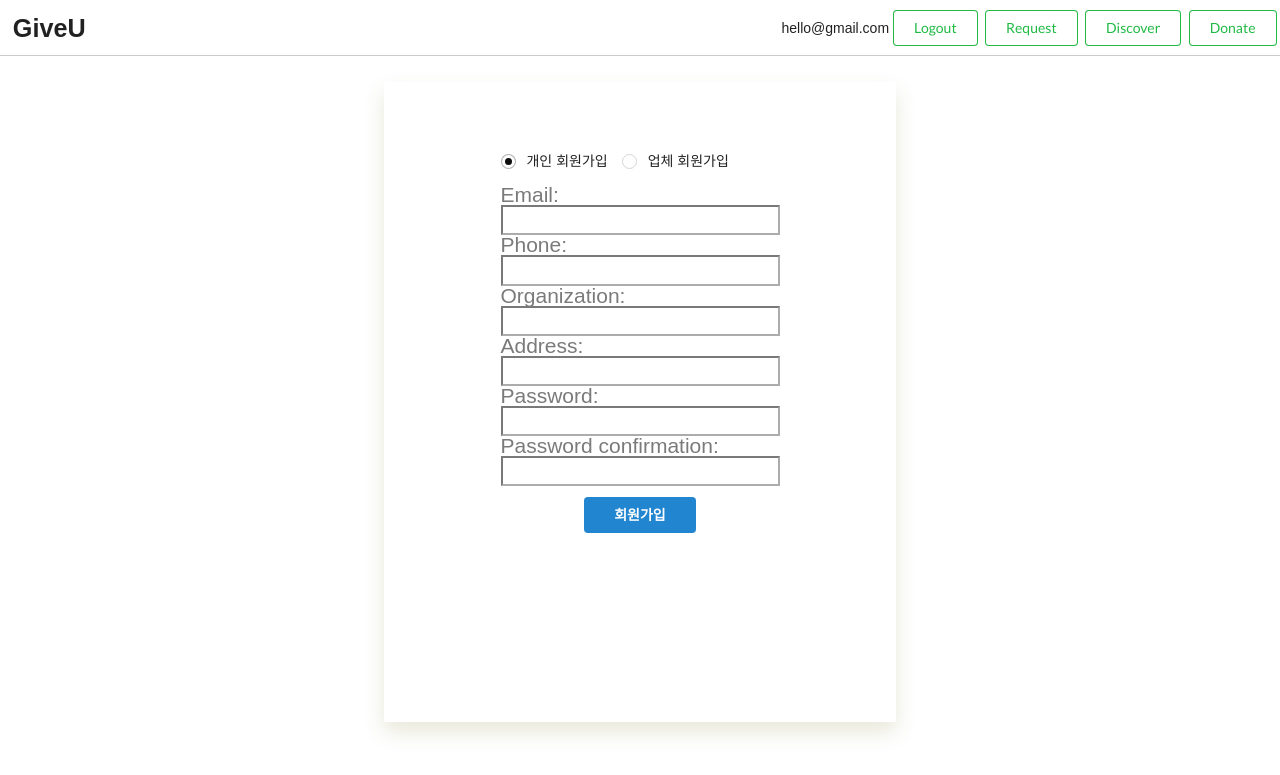
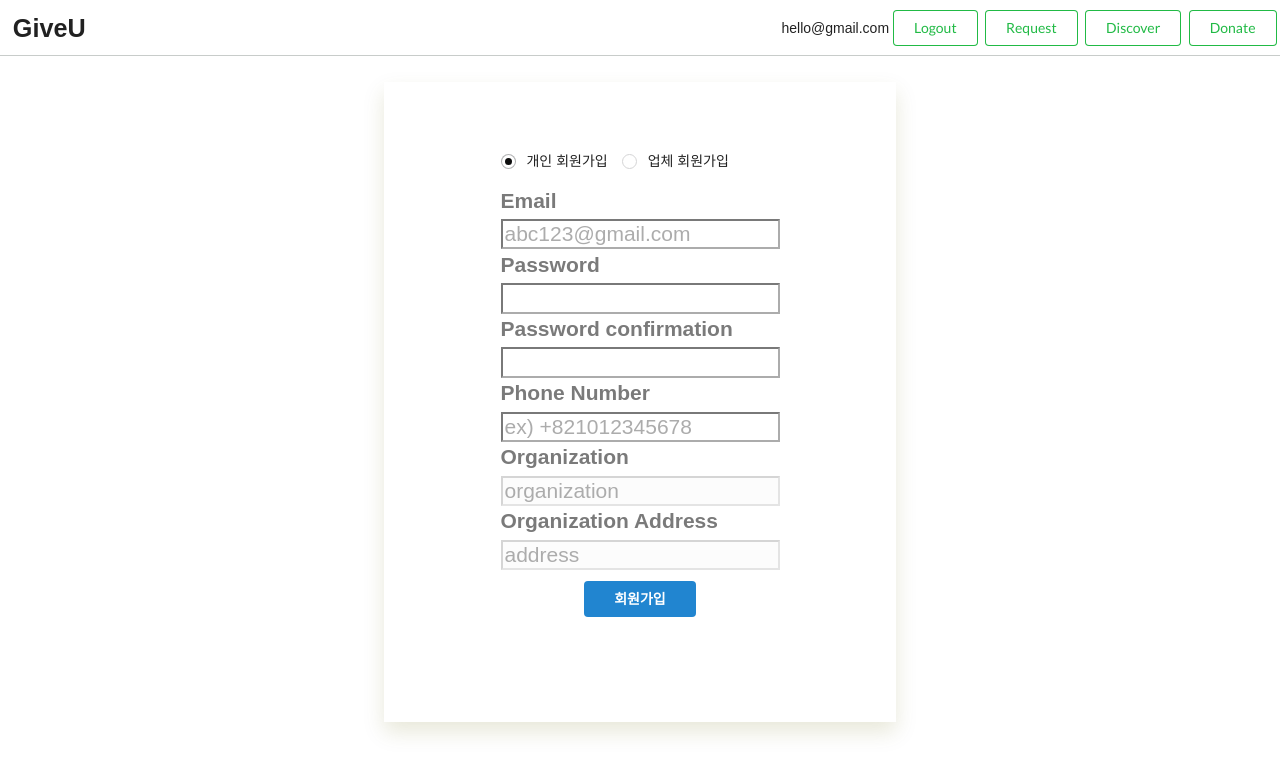
Before and after one commit to Yoon6/Giveu, a Django app: page /user/signup/ in a window 1280 px wide. Shown: the top 775 px of the page. Run offline with Django 3.2, Linux system fonts and the light colour scheme; a user stored in the database is signed in; some libraries are stand-ins or nearby versions; some web fonts are replaced.

Commit message:
basic signup, login, logout 2
### 해야되는 것
1. organization, address입력안하면 기본값으로
2. 업체, 일반 회원 따로 분류하기
3. 채택은 업체만
4. 펀딩 1번만

```diff
--- a/funding/templates/base.html
+++ b/funding/templates/base.html
@@ -20,7 +20,7 @@
         <b class="logo" onclick="location.href='{% url "funding_list" %}';" style="cursor: pointer">GiveU</b>
         <div>
             {% if user.is_authenticated %}
-                <span>{{user.email}}</span>
+                <span>{{user.email}}&nbsp;&nbsp;</span>
                 <button class="ui positive basic button" onclick="location.href='{% url "logout" %}';">Logout</button>
             {% else %}
                 <button class="ui positive basic button" onclick="location.href='{% url "login" %}';">Login</button>
--- a/funding/urls.py
+++ b/funding/urls.py
@@ -8,7 +8,5 @@ urlpatterns = [
     path('<int:funding_id>/', views.funding_detail, name="funding_detail"),
     path('<int:funding_id>/update/', views.funding_update, name="funding_update"),
     path('<int:funding_id>/delete/', views.funding_delete, name="funding_delete"),
-    # path('/login', views.login, name="login"),
-    # path('/signup', views.signUp, name="signUp"),
     path('fundingCounter/', views.funding_counter, name="count"), # funding_counter 함수 실행용
 ]
--- a/user/forms.py
+++ b/user/forms.py
@@ -13,6 +13,23 @@ class UserCreationForm(forms.ModelForm):
         model = User
         fields = ('email', 'phone', 'organization', 'address')
 
+        widgets = {
+            'email': forms.TextInput(attrs={'placeholder':'abc123@gmail.com'}),
+            'phone': forms.TextInput(attrs={'placeholder':'ex) +821012345678'}),
+            'organization': forms.TextInput(attrs={'placeholder':'organization', 'disabled':True}),
+            'address': forms.TextInput(attrs={'placeholder':'address', 'disabled':True}),
+            'password1': forms.TextInput(attrs={'placeholder':'password'}),
+            'password2': forms.TextInput(attrs={'placeholder':'confirm password'}),
+        }
+        labels = {
+            'email': 'Email',
+            'phone': 'Phone Number',
+            'organization': 'Organization',
+            'address': 'Organization Address',
+            'password1': 'Password',
+            'password1': 'Comfirm Password',
+        }
+
     def clean_password2(self):
         password1 = self.cleaned_data.get("password1")
         password2 = self.cleaned_data.get("password2")
@@ -27,6 +44,10 @@ class UserCreationForm(forms.ModelForm):
             user.save()
         return user
 
+    def __init__(self, *args, **kwargs):
+        kwargs.setdefault('label_suffix', '')
+        super(UserCreationForm, self).__init__(*args, **kwargs)
+
 
 class UserChangeForm(forms.ModelForm):
     password = ReadOnlyPasswordHashField()
--- a/user/templates/signup1.html
+++ b/user/templates/signup1.html
@@ -12,13 +12,13 @@
     <script src="{% static 'semantic/semantic.js' %}"></script>
     <script>
         function check(num){
-            // if(Number(num) ===1){
-            //     document.getElementsByName('community')[0].disabled=true;
-            //     document.getElementsByName('communityAddress')[0].disabled=true;
-            // }else{
-            //     document.getElementsByName('community')[0].disabled=false;
-            //     document.getElementsByName('communityAddress')[0].disabled=false;
-            // }
+            if(Number(num) ===1){
+                document.getElementsByName('organization')[0].disabled=true;
+                document.getElementsByName('address')[0].disabled=true;
+            }else{
+                document.getElementsByName('organization')[0].disabled=false;
+                document.getElementsByName('address')[0].disabled=false;
+            }
         }
     </script>
     <link rel="stylesheet" type="text/css" href="{% static 'style/header.css' %}">
@@ -59,22 +59,24 @@
                 </div>
             </div>
             <div class="signup-box">
-                <!-- <div>
-                    <b class="signup-info">이메일</b><input type="text" name="email" placeholder="ex) 1234@gmail.com"/>
+                <div>
+                    <b class="signup-info">{{form.email.label_tag}}</b>{{form.email}}
                 </div>
                 <div>
-                    <b class="signup-info">비밀번호</b><input type="text" name="password" placeholder="password"/>
+                    <b class="signup-info">{{form.password1.label_tag}}</b>{{form.password1}}
                 </div>
                 <div>
-                    <b class="signup-info">휴대폰 번호</b><input type="text" name="phone" placeholder="ex) 01012345678"/>
+                    <b class="signup-info">{{form.password2.label_tag}}</b>{{form.password2}}
                 </div>
                 <div>
-                    <b class="signup-info">소속 단체명</b><input type="text" name="community" placeholder="community" />
+                    <b class="signup-info">{{form.phone.label_tag}}</b>{{form.phone}}
                 </div>
                 <div>
-                    <b class="signup-info">단체 주소</b><input type="text" name="communityAddress" placeholder="address" />
-                </div> -->
-                {{form}}
+                    <b class="signup-info">{{form.organization.label_tag}}</b>{{form.organization}}
+                </div>
+                <div>
+                    <b class="signup-info">{{form.address.label_tag}}</b>{{form.address}}
+                </div>
             </div>
             <input type="submit" class="ui primary button" id="signup-btn" value="회원가입">
         </form>
```
Also changed, not shown: db.sqlite3.
